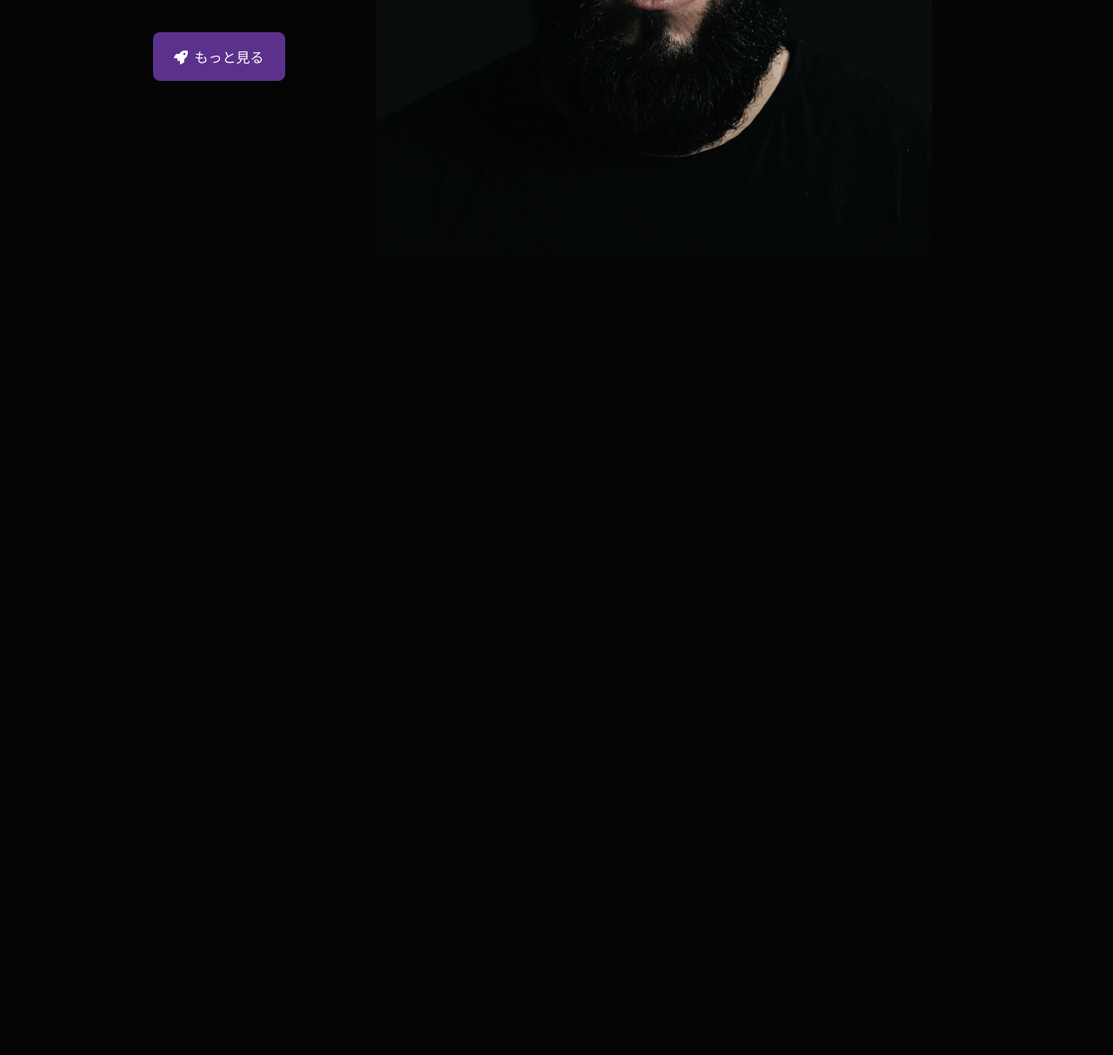
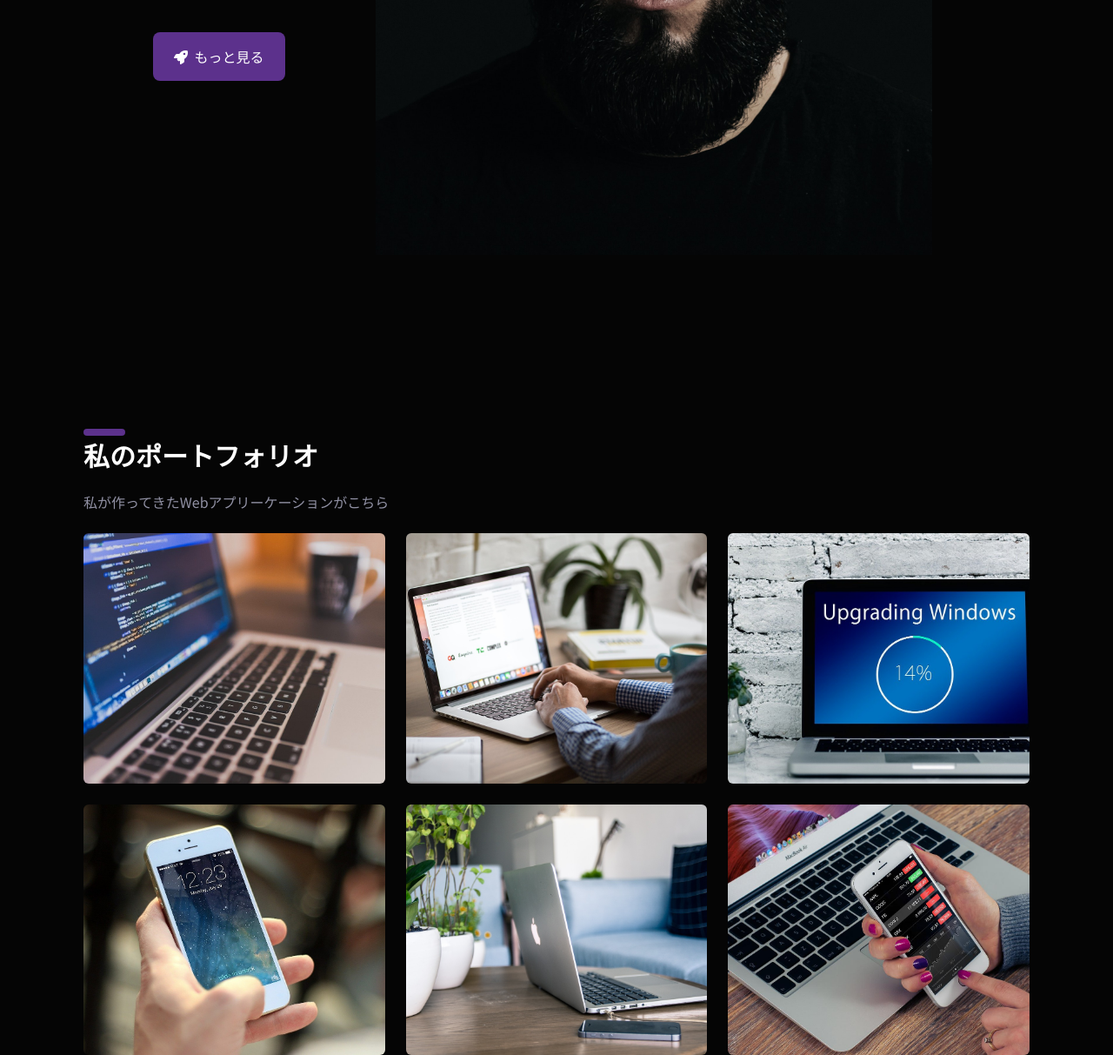
Before and after one commit to Ren-YMZK/Tailwindcss-practice, a website: page src/index.html in a window 1280 px wide. Shown: the part 515-1728 px from the top of the page at 87% size. Before the commit the page ends 808 px from the top, so only its background shows below. Drawn offline with Linux system fonts and the light colour scheme.

Commit message:
ポートフォリオセクションの作成

```diff
--- a/src/index.html
+++ b/src/index.html
@@ -48,5 +48,21 @@
         <img src="./images/human.jpg" alt="image" class="md:absolute lg:top-2 lg:right-52 md:w-3/5 w-10/12 md:mt-0 right-6 mx-auto -z-10 lg:w-3/6">
       </div>
     </div>
+
+    <!-- ポートフォリオセクション -->
+     <div id="portfolio" class="container mt-64 flex justify-between items-center mx-auto px-8 md:px-14 lg:px-24 w-full">
+      <section class="w-full">
+        <h2 class="secondary-title">私のポートフォリオ</h2>
+        <p class="section-paragraph">私が作ってきたWebアプリーケーションがこちら</p>
+        <div class="grid lg:grid-cols-3 md:grid-cols-2 grid-cols-1 gap-6">
+          <img src="./images/portfolio1.jpg" alt="" class="w-full h-36 lg:h-72 object-cover rounded-md cursor-pointer">
+          <img src="./images/portfolio2.jpg" alt="" class="w-full h-36 lg:h-72 object-cover rounded-md cursor-pointer">
+          <img src="./images/portfolio3.jpg" alt="" class="w-full h-36 lg:h-72 object-cover rounded-md cursor-pointer">
+          <img src="./images/portfolio4.jpg" alt="" class="w-full h-36 lg:h-72 object-cover rounded-md cursor-pointer">
+          <img src="./images/portfolio5.jpg" alt="" class="w-full h-36 lg:h-72 object-cover rounded-md cursor-pointer">
+          <img src="./images/portfolio6.jpg" alt="" class="w-full h-36 lg:h-72 object-cover rounded-md cursor-pointer">
+        </div>
+      </section>
+     </div>
 </body>
 </html>
--- a/src/input.css
+++ b/src/input.css
@@ -2,27 +2,15 @@
 @tailwind components;
 @tailwind utilities;
 
-.easy-button {
-  padding: 8px 16px;
-  background-color: #467ef7;
-  color: white;
-  border-radius: 4px;
-  font: bold;
-  margin-left: 40px;
+.secondary-title {
+  @apply text-3xl font-bold;
 }
 
-.easy-button:hover {
-  background-color: #386ad6;
+.secondary-title::before {
+  content: "";
+  @apply block w-12 h-2 bg-theme rounded-full mb-1;
 }
 
-.btn {
-  @apply font-bold py-2 px-4 rounded ml-10;
+.section-paragraph {
+  @apply text-secondary my-6 w-full max-w-3xl;
 }
-
-.btn-blue {
-  @apply bg-blue-500 text-white;
-}
-
-.btn:hover {
-  @apply bg-blue-600;
-}
--- a/tailwind.config.js
+++ b/tailwind.config.js
@@ -7,6 +7,7 @@ module.exports = {
         body: "#050505",
         "selected-text": "#a3a3ff",
         theme: "#5c318c",
+        secondary: "#9191a4"
       },
     },
     fontFamily: {
```
Also changed, not shown: dist/output.css.
